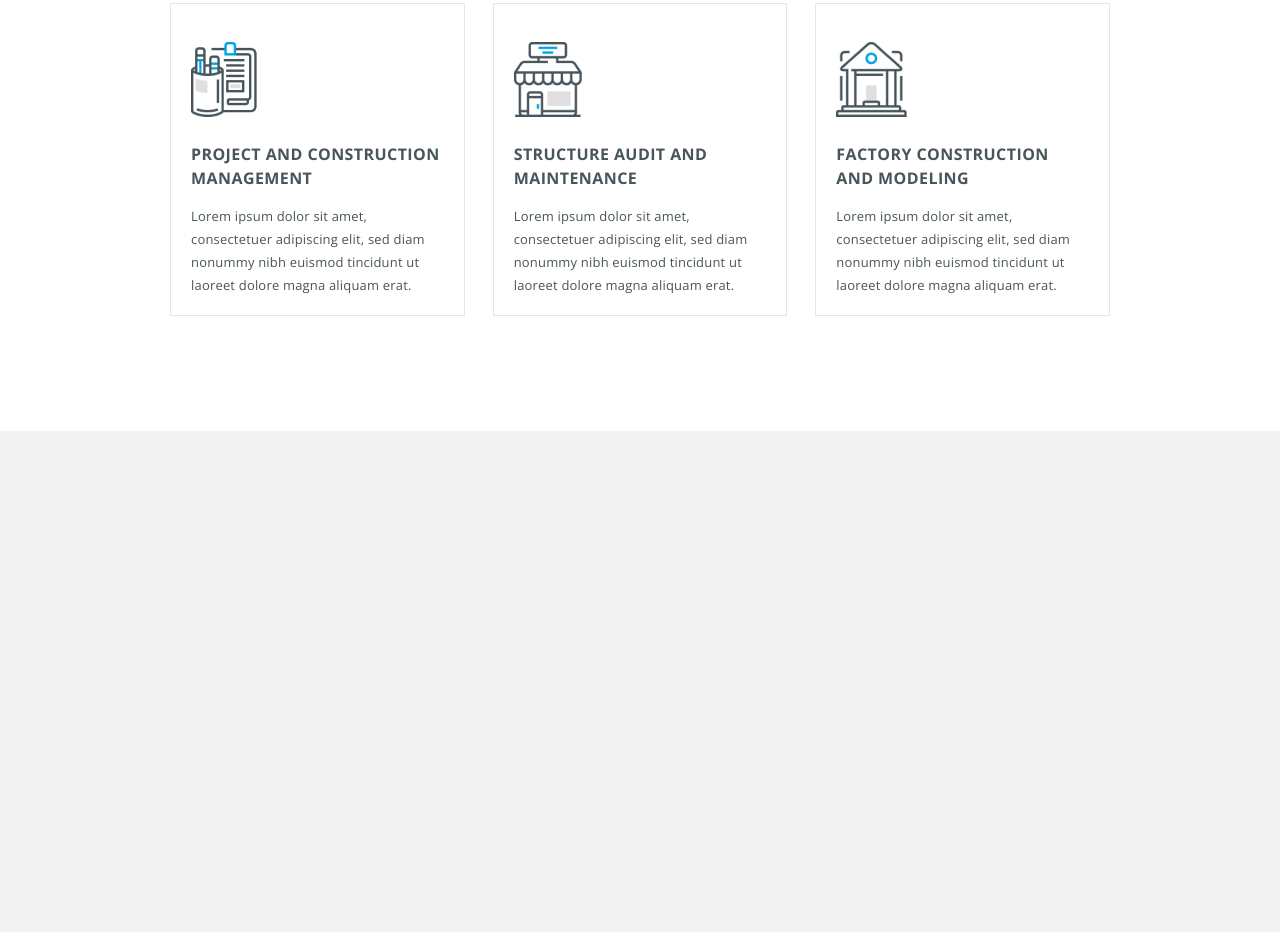
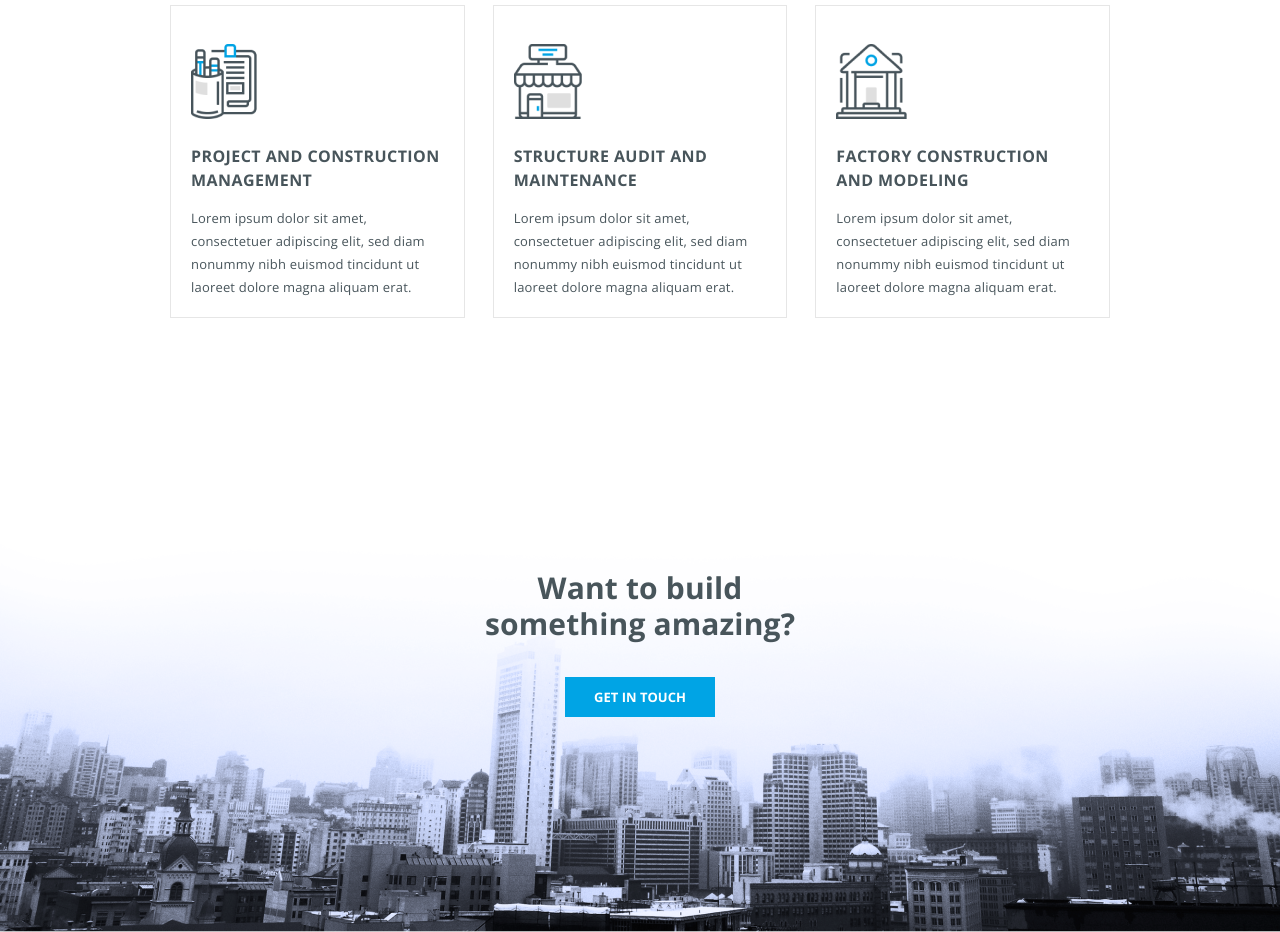
Before and after one commit to shayukov/site_1_portfolio, a plain HTML site: page index.html in a window 1280 px wide. Shown: the part 1466-2398 px from the top of the page. Before the commit the page ends 1897 px from the top, so only its background shows below. Drawn offline with nearby package versions, Linux system fonts and the light colour scheme.

Commit message:
добавлен раздел contact

```diff
--- a/css/style.css
+++ b/css/style.css
@@ -184,18 +184,20 @@ h2, h3, p{
 .services_title_2::after {
   margin-top: 10px;
 }
-.services_btn {
+.btn {
+  font-family: 'Open Sans', sans-serif;
   width: 150px;
+  height: 40px;
   text-transform: uppercase;
   font-size: 13px;
   line-height: 15px;
-  letter-spacing: 0.5px;
   font-weight: bold;
   color: #fff;
   background-color: #00A4E5;
   border: none;
+  padding: 11px 29px;
 }
-.services_btn:hover {
+.btn:hover {
   cursor: pointer;
 }
 .services_bottom_grid {
@@ -225,3 +227,23 @@ h2, h3, p{
   letter-spacing: 0.2px;
   font-weight: 400;
 }
+/* раздел contact */
+.contact {
+  height: 499px;
+  background-image: url(../img/contact-bg.png);
+}
+.contact_h3 {
+  font-size: 30px;
+  letter-spacing: 0.15px;
+  font-weight: bold;
+  line-height: 36px;
+  width: 350px;
+  margin: 0 auto;
+  text-align: center;
+  padding-top: 137px;
+  margin-bottom: 35px;
+}
+.contact-btn {
+  display: block;
+  margin: 0 auto;
+}
--- a/index.html
+++ b/index.html
@@ -53,7 +53,7 @@
         <div class="services_top">
           <h2 class="title_2 services_title_2">Our capabilities</h2>
           <p class="top-p">Lorem ipsum dolor sit amet, consectetuer adipiscing elit, sed diam<br> nonummy nibh euismod tincidunt ut laoreet dolore magna aliquam erat.</p>
-          <button class="services_btn">All services</button>
+          <button class="btn">All services</button>
         </div>
         <div class="services_bottom_grid">
           <div class="services_item">
@@ -74,6 +74,10 @@
         </div>
       </div>
     </div>
+    <div class="contact">
+      <h3 class="contact_h3">Want to build something amazing?</h3>
+      <button class="btn contact-btn">Get in touch</button>
+    </div>
   </div>
 </body>
 </html>
```
